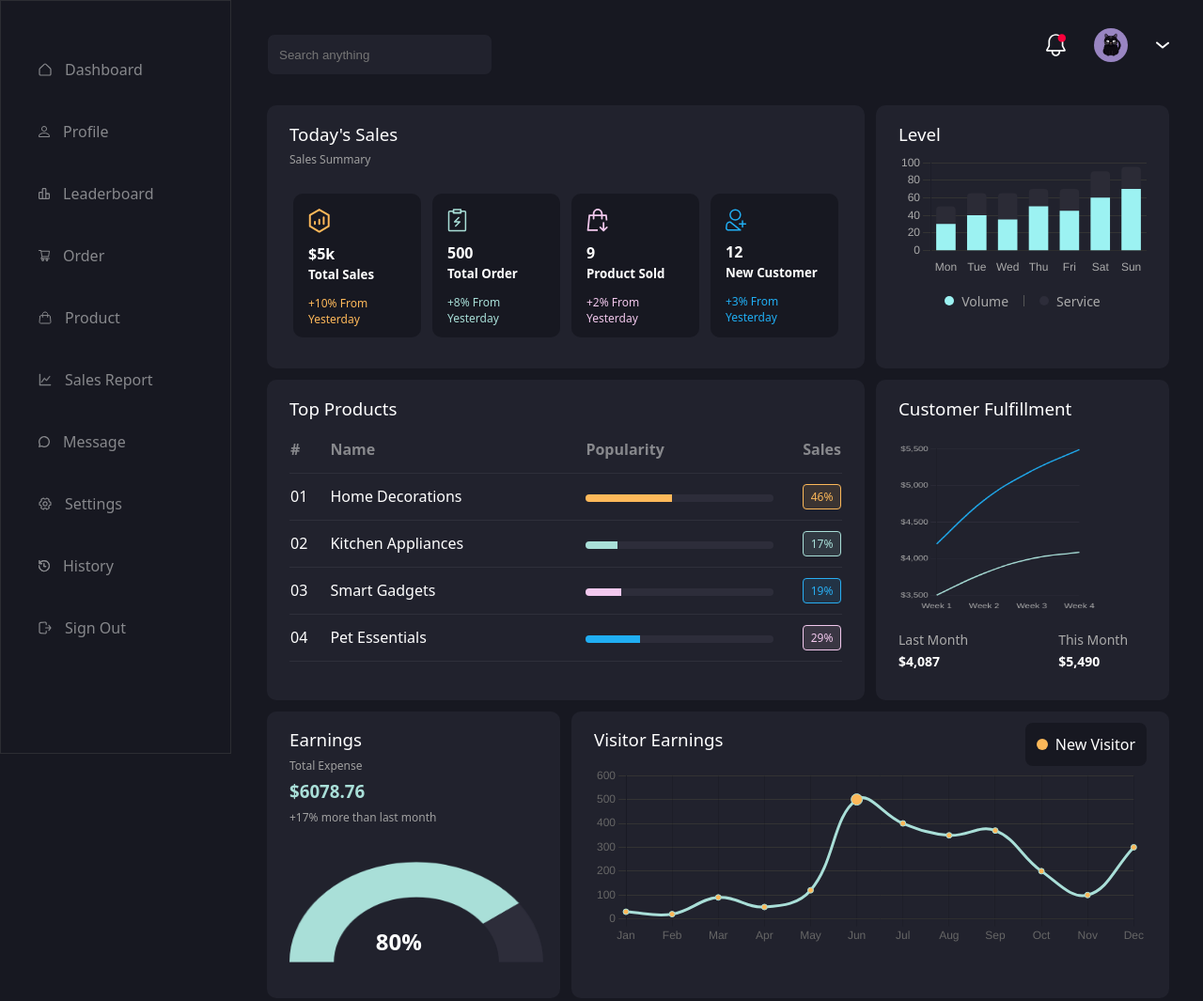
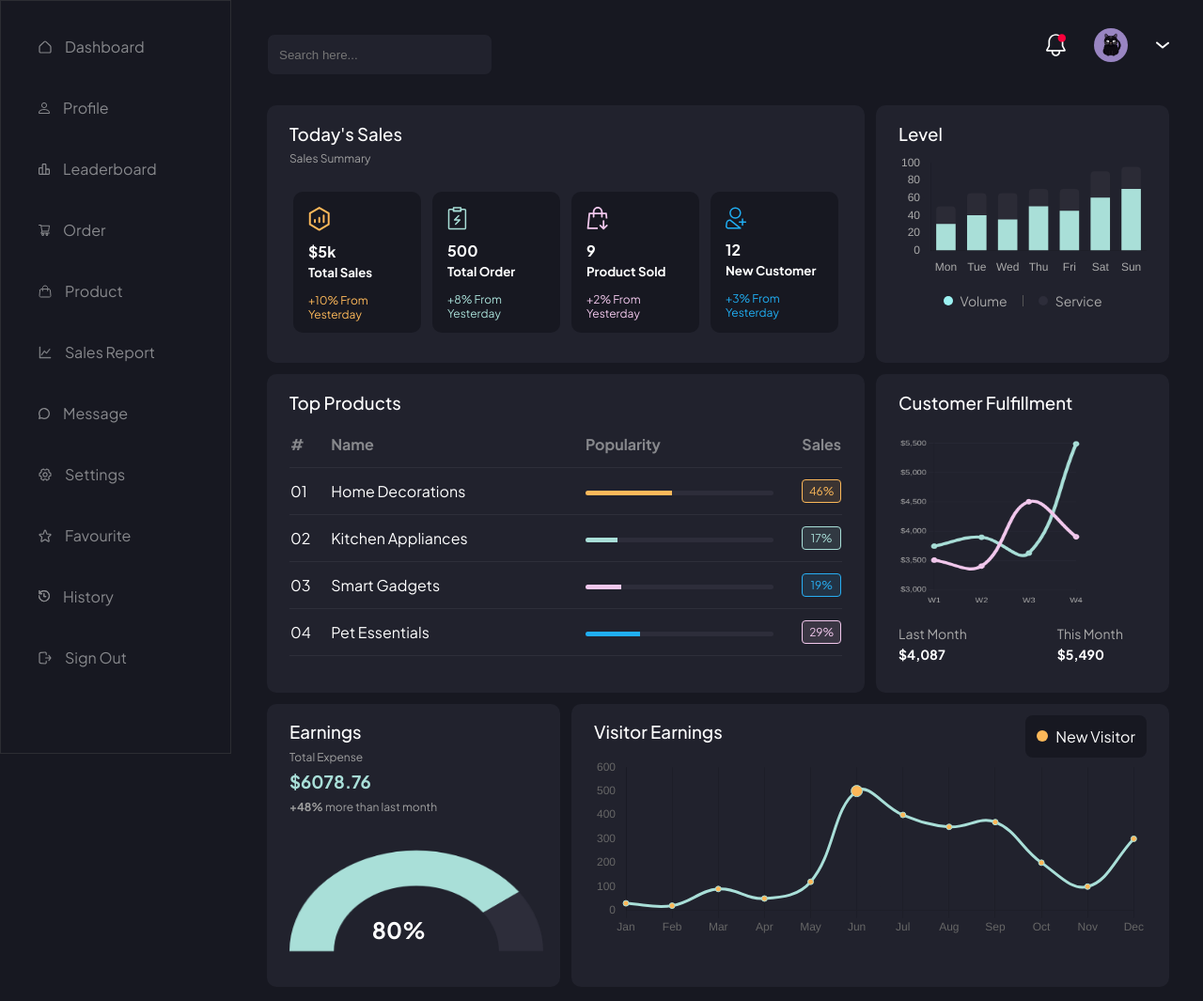
Before and after one commit to cherrylita/sales-dashboard-miniproject, a plain HTML site: page index.html in a window 1280 px wide. Shown: the whole page at 94% size. Drawn offline with nearby package versions, Linux system fonts and the light colour scheme; a web font is replaced by a local one.

Commit message:
UI Refinement

```diff
--- a/index.html
+++ b/index.html
@@ -1,9 +1,9 @@
 <html>
     <head>
         <link rel="stylesheet" href="style.css">
-        <style>
-            @import url('https://fonts.googleapis.com/css2?family=Mona+Sans:ital,wght@0,200..900;1,200..900&display=swap');
-        </style>
+        <link rel="preconnect" href="https://fonts.googleapis.com">
+        <link rel="preconnect" href="https://fonts.gstatic.com" crossorigin>
+        <link href="https://fonts.googleapis.com/css2?family=Plus+Jakarta+Sans:ital,wght@0,200..800;1,200..800&display=swap" rel="stylesheet">
     </head>
     <body>
         <div class="sidebar">
@@ -16,6 +16,7 @@
                 <li><a href="#"><div class="menu-item-icon"><img src=/svg/sales-report.svg></div><div class="menu-item">Sales Report</div></a></li>
                 <li><a href="#"><div class="menu-item-icon"><img src=/svg/message.svg></div><div class="menu-item">Message</div></a></li>
                 <li><a href="#"><div class="menu-item-icon"><img src=/svg/settings.svg></div><div class="menu-item">Settings</div></a></li>
+                <li><a href="#"><div class="menu-item-icon"><img src=/svg/favourite.svg></div><div class="menu-item">Favourite</div></a></li>
                 <li><a href="#"><div class="menu-item-icon"><img src=/svg/history.svg></div><div class="menu-item">History</div></a></li>
                 <li><a href="#"><div class="menu-item-icon"><img src=/svg/signout.svg></div><div class="menu-item">Sign Out</div></a></li>
             </ul>
@@ -25,7 +26,7 @@
             <div class="topbar">
                 <div class="search-field">
                     <form class="search">
-                        <input type="search" id="search" name="search" placeholder="Search anything">
+                        <input type="search" id="search" name="search" placeholder="Search here...">
                     </form>
                 </div>
                 <div class="topbar-menu"><img src=/svg/bell-notif.svg height="24px";><img src=/png/avatar.jpeg width="36px"; height="36px"; style="border-radius: 50%";><img src=/svg/chevron.svg height="8px";></div>
@@ -164,7 +165,7 @@
                     <h3>Earnings</h3>
                     <p>Total Expense</p>
                     <h3 style="color:#A9DFD8";><b>$6078.76</b></h3>
-                    <p>+17% more than last month</p>
+                    <p><b>+48%</b> more than last month</p>
                     <canvas id="earningsChart"></canvas>
                 </div>
 
--- a/script.js
+++ b/script.js
@@ -11,7 +11,7 @@ document.addEventListener('DOMContentLoaded', function() {
           {
             label: 'Volume',
             data: [30, 40, 35, 50, 45, 60, 70],
-            backgroundColor: '#9CF2F2',
+            backgroundColor: '#A9DFD8',
             borderRadius: 4,
             barThickness: 20,
           },
@@ -35,7 +35,7 @@ document.addEventListener('DOMContentLoaded', function() {
           },
           y: {
             stacked: true,
-            grid: { color: '#333' },
+            grid: { color: '#21222D' },
             ticks: {
               display: true,
               color: '#aaa',
@@ -53,23 +53,23 @@ document.addEventListener('DOMContentLoaded', function() {
     new Chart(fulfillmentCtx, {
       type: 'line',
       data: {
-        labels: ['Week 1', 'Week 2', 'Week 3', 'Week 4'],
+        labels: ['W1', 'W2', 'W3', 'W4'],
         datasets: [
           {
             label: 'Last Month',
-            data: [3500, 3800, 4000, 4087],
-            borderColor: '#A9DFD8',
-            borderWidth: 2,
+            data: [3500, 3400, 4500, 3900],
+            borderColor: '#F2C8ED',
+            borderWidth: 5,
             tension: 0.4,
-            pointRadius: 0
+            pointRadius: 2
           },
           {
             label: 'This Month',
-            data: [4200, 4800, 5200, 5490],
-            borderColor: '#20AEF3',
-            borderWidth: 2,
+            data: [3739, 3892, 3620, 5490],
+            borderColor: '#A9DFD8',
+            borderWidth: 5,
             tension: 0.4,
-            pointRadius: 0
+            pointRadius: 2
           }
         ]
       },
@@ -160,7 +160,7 @@ document.addEventListener('DOMContentLoaded', function() {
         }
     });
 
-  /* Visitor Insights */
+  /* Visitor Earnings */
 
   const ctx = document.getElementById('visitorChart').getContext('2d');
 
@@ -196,7 +196,7 @@ document.addEventListener('DOMContentLoaded', function() {
           beginAtZero: true,
         },
         grid: {
-          color: '#333',
+          color: '#21222D',
         }
       }
     }
--- a/style.css
+++ b/style.css
@@ -3,7 +3,7 @@ body {
     margin: 0px;
     background-color: #171821;
     overflow-y: auto;
-    font-family:system-ui, -apple-system, BlinkMacSystemFont, 'Segoe UI', Roboto, Oxygen, Ubuntu, Cantarell, 'Open Sans', 'Helvetica Neue', sans-serif;
+    font-family: "Plus Jakarta Sans", sans-serif;
 }
 
 h3 {
@@ -39,7 +39,7 @@ p {
 
 .sidebar-menu {
     list-style: none;
-    padding-top: 24px;
+    padding-top: 0px;
     height: 24px;
     padding-left: 20px;
 }
@@ -58,7 +58,7 @@ p {
     color: #171821;
     transition: 0.5s;
     cursor: pointer;
-    border-radius: 6px;
+    border-radius: 12px;
 }
 
 .sidebar-menu li a:hover img {
@@ -321,7 +321,7 @@ td {
 
 #fulfillmentChart {
     margin-top: 36px;
-    width: 80% !important;
+    width:75% !important;
     height: 180px !important;
 }
 
@@ -342,7 +342,7 @@ td {
 
 .progress-bar {
     width: 200px;
-    height: 8px;
+    height: 5px;
     background-color: #2D2D3A;
     border-radius: 4px;
     overflow: hidden;
```
